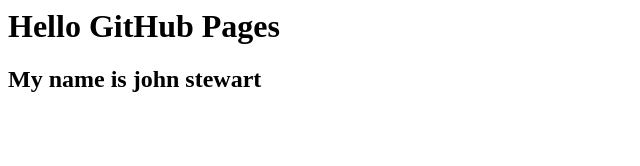
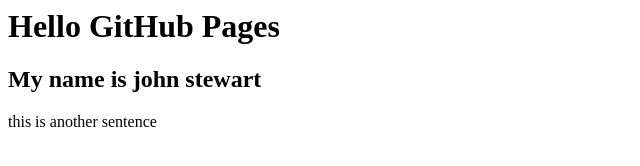
Before and after one commit to johnstewart00/static, a plain HTML site: page index.html in a window 1280 px wide. Shown: the whole page, without its empty margins (0-640 px from the left). Drawn offline with Linux system fonts and the light colour scheme.

Commit message:
added a sentence

```diff
--- a/index.html
+++ b/index.html
@@ -1,2 +1,3 @@
 <h1>Hello GitHub Pages</h1>
 <h2>My name is john stewart</h2>
+<p>this is another sentence</p>
```
